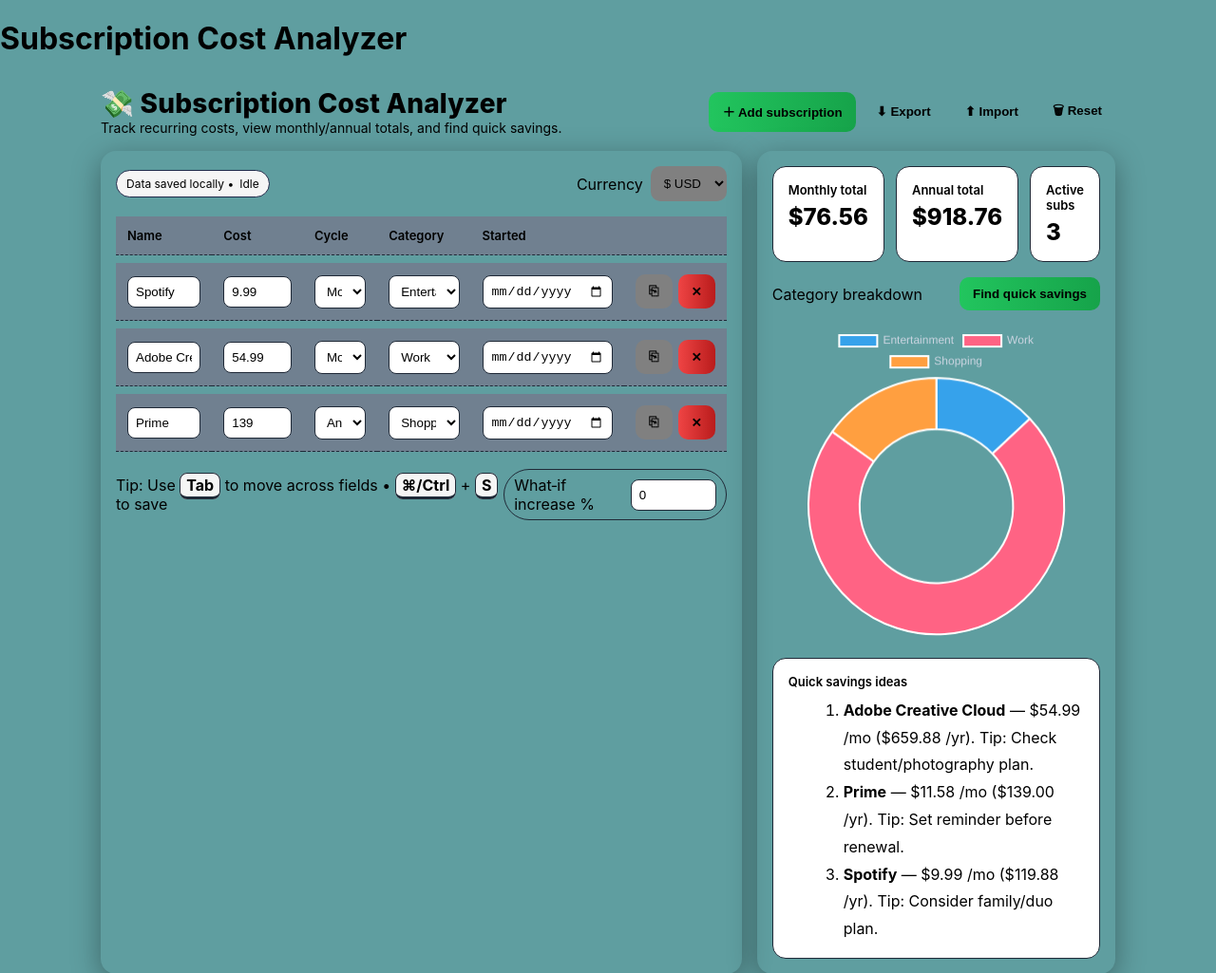
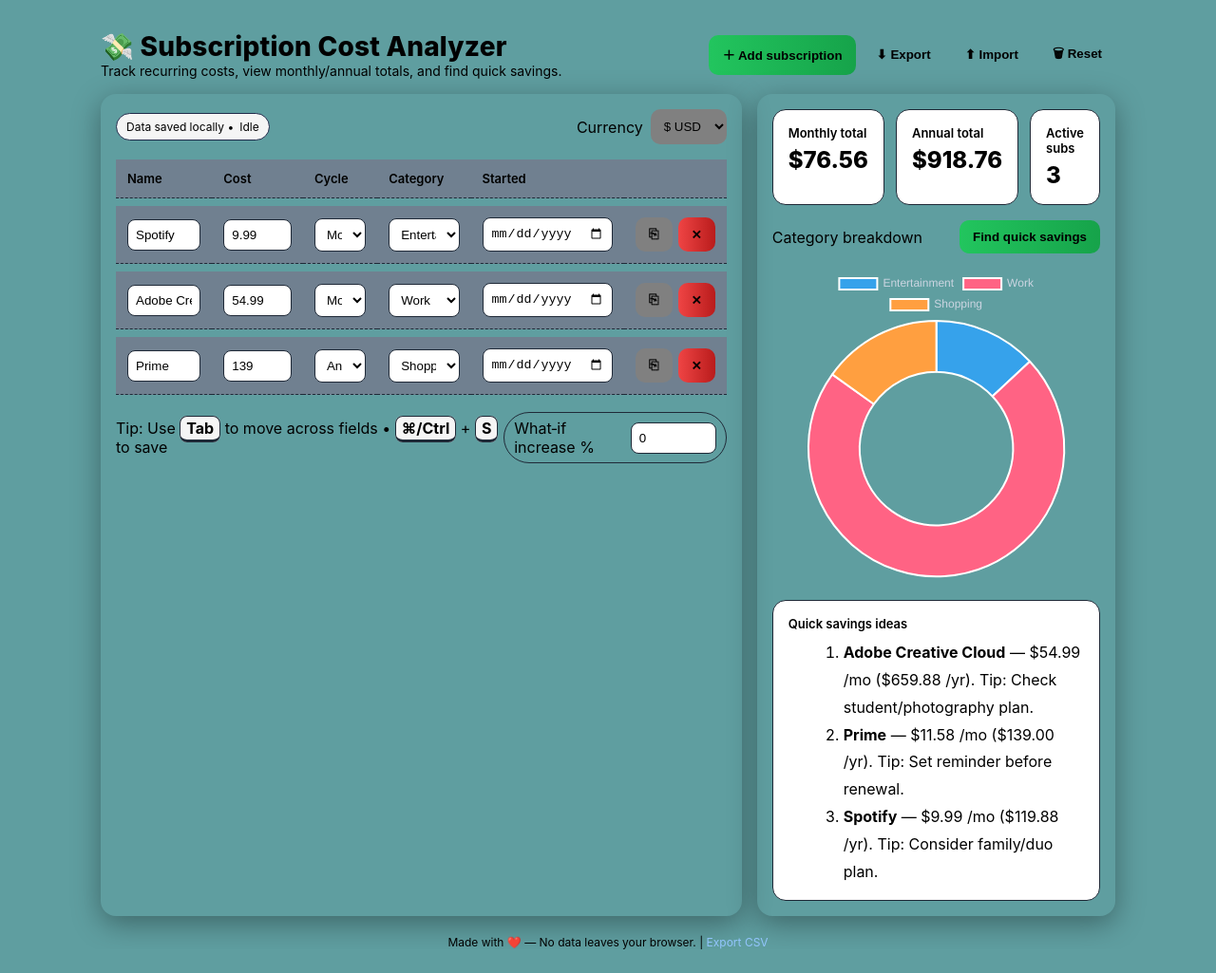
Before and after one commit to robertsmelanie/subcost, a plain HTML site: page index.html in a window 1280 px wide. Shown: the top 1025 px of the page at 95% size. After the commit the page ends 1000 px from the top, so only its background shows below. Drawn offline with nearby package versions, Linux system fonts and the light colour scheme; a script that the page names is missing.

Commit message:
remove first title

```diff
--- a/index.html
+++ b/index.html
@@ -7,7 +7,7 @@
     <title>Subscription Cost</title>
 </head>
 <body>
-    <h1>Subscription Cost Analyzer</h1>
+    <!-- <h1>Subscription Cost Analyzer</h1> -->
     <div class="container">
         <header>
             <div>
```
